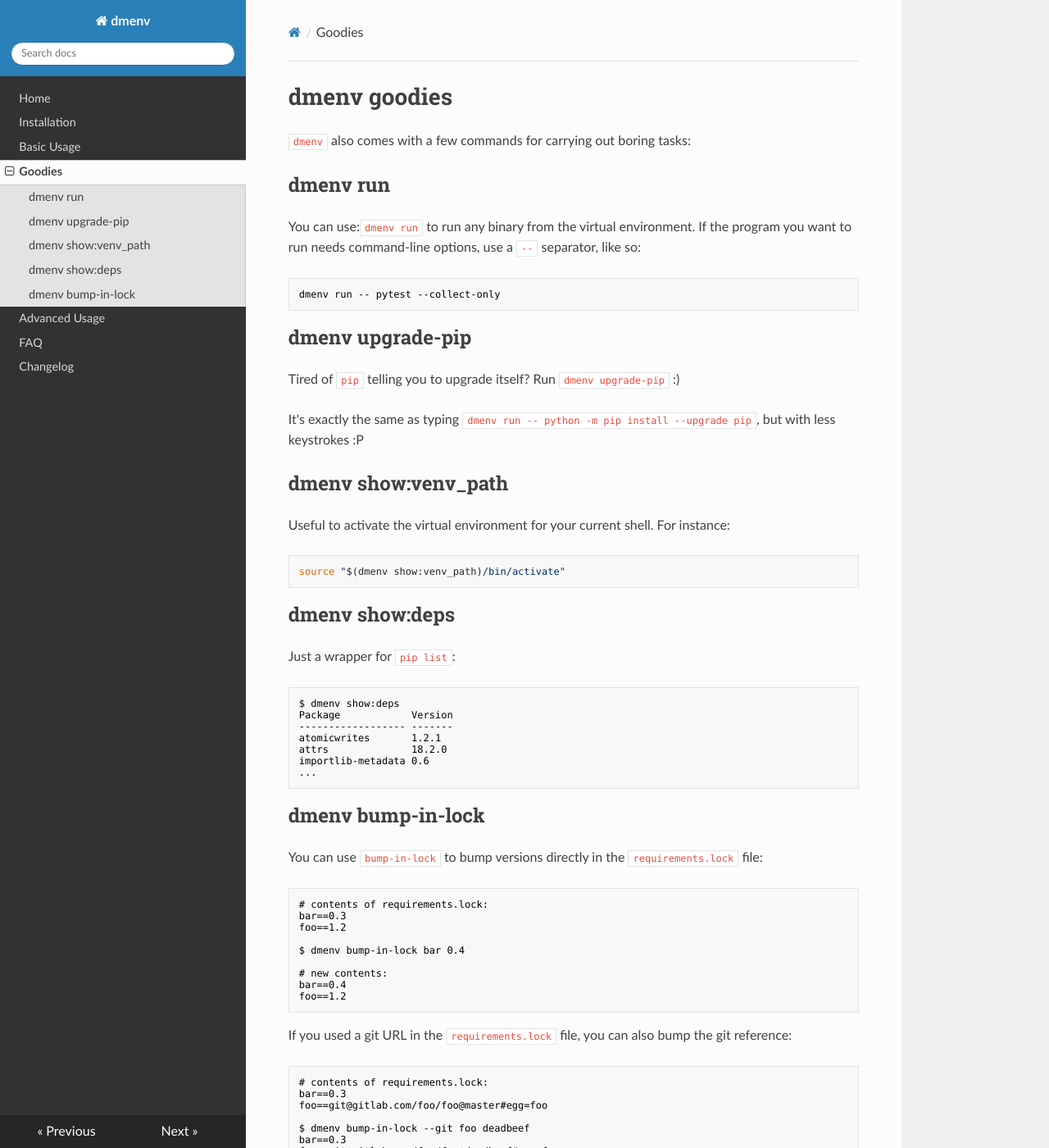
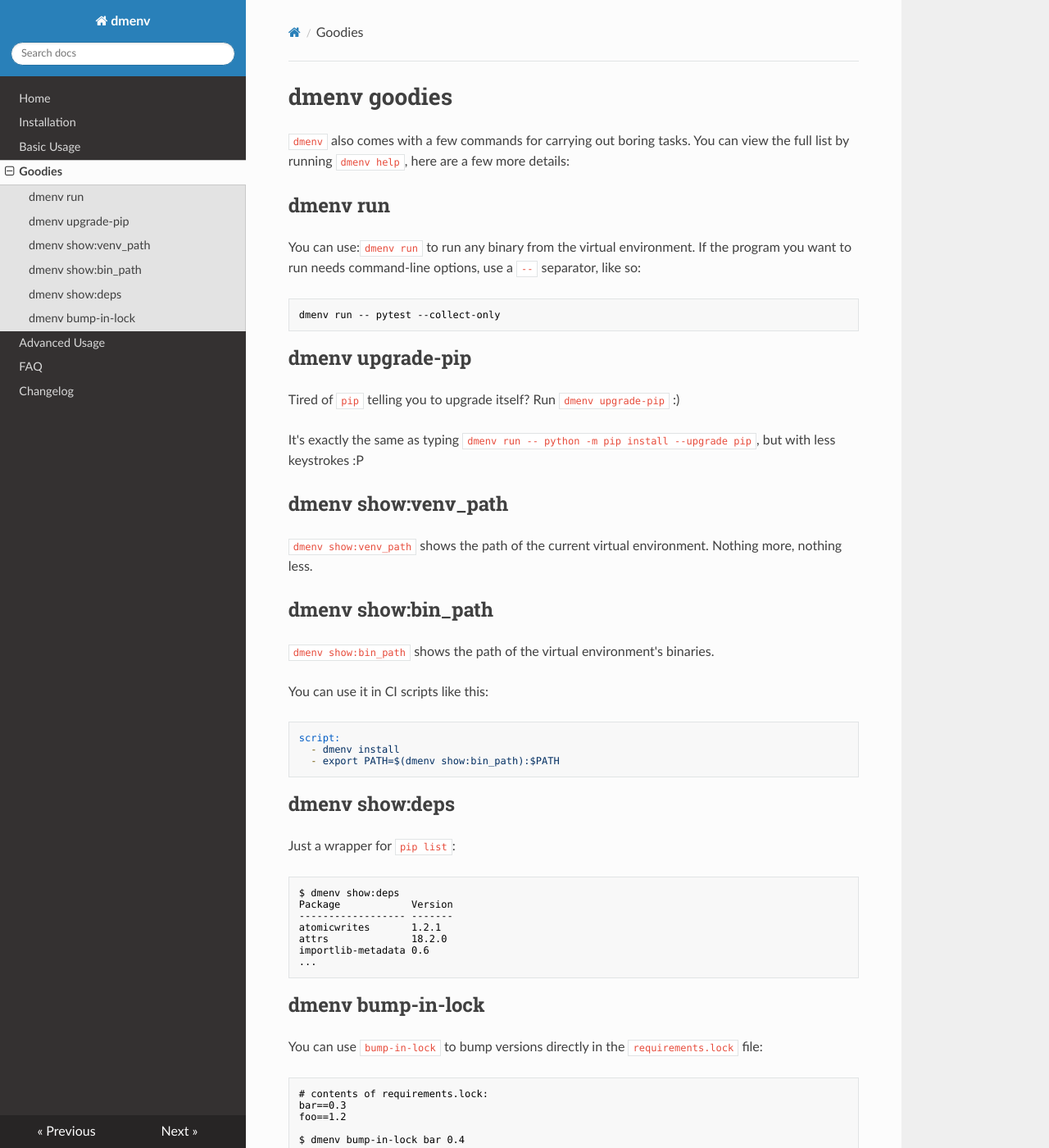
Before and after one commit to dmerejkowsky/dmenv, an MkDocs documentation site: the page built from docs/contents/goodies.md, in a window 1280 px wide and 1400 px high. Shown: the whole window at 82% size. Built offline with MkDocs 1.6.1, drawn with Linux system fonts in a browser that asks for light colours; nearby versions of some CDN libraries.

Commit message:
Add a show:bin_path command
Deals with the Scripts/ vs bin/ subfolder depending
on the platform

Useful for CI:

- dmenv install
- export PATH=$(dmenv show:bin_path):$PATH

````diff
--- a/docs/contents/goodies.md
+++ b/docs/contents/goodies.md
@@ -1,6 +1,8 @@
 # dmenv goodies
 
-`dmenv` also comes with a few commands for carrying out boring tasks:
+`dmenv` also comes with a few commands for carrying out boring tasks. You can
+view the full list by running `dmenv help`, here are a few more details:
+
 
 ## dmenv run
 
@@ -18,13 +20,24 @@ Tired of `pip` telling you to upgrade itself? Run `dmenv upgrade-pip` :)
 It's exactly the same as typing `dmenv run -- python -m pip install --upgrade pip`, but with less keystrokes :P
 
 
+
 ## dmenv show:venv_path
 
-Useful to activate the virtual environment for your current shell. For instance:
+`dmenv show:venv_path` shows the path of the current virtual environment. Nothing more, nothing less.
 
-```bash
-source "$(dmenv show:venv_path)/bin/activate"
+
+## dmenv show:bin_path
+
+`dmenv show:bin_path` shows the path of the virtual environment's binaries.
+
+You can use it in CI scripts like this:
+
+```yaml
+script:
+  - dmenv install
+  - export PATH=$(dmenv show:bin_path):$PATH
 ```
+
 
 ## dmenv show:deps
 
````
Also changed, not shown: CHANGELOG.md, 3 other files.
